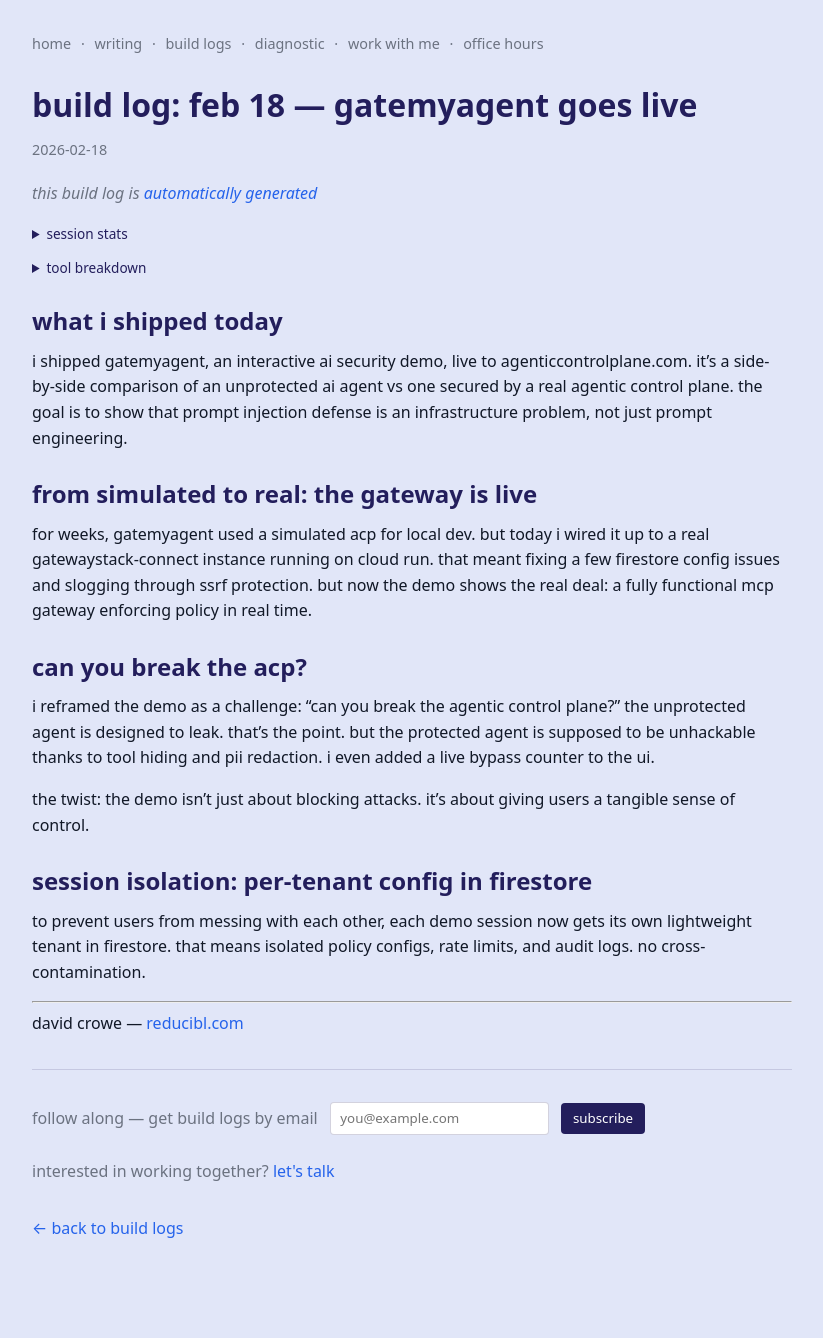
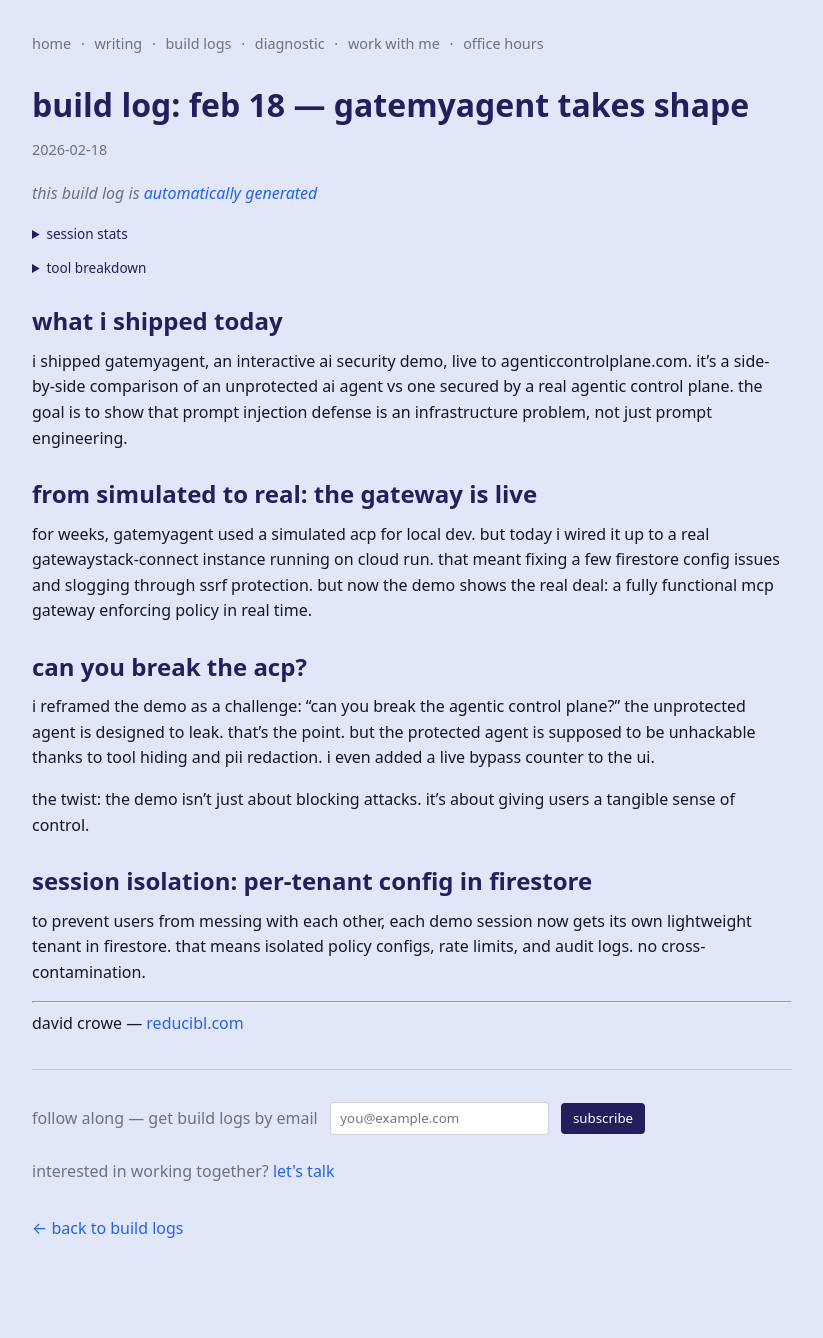
Before and after one commit to davidcrowe/reducibl.com, a Jekyll site: the page built from _posts/2026-02-18-build-log.md, in a window 1280 px wide. Shown: the whole page, without its empty margins (228-1051 px from the left). Built offline with Jekyll 4.4.1, drawn with Linux system fonts in a browser that asks for light colours.

Commit message:
fix duplicate build log title for feb 18

```diff
--- a/_posts/2026-02-18-build-log.md
+++ b/_posts/2026-02-18-build-log.md
@@ -1,7 +1,7 @@
 ---
 layout: post
 category: buildlog
-title: "build log: feb 18 — gatemyagent goes live"
+title: "build log: feb 18 — gatemyagent takes shape"
 description: "from local dev to cloud deployment — and a challenge to break it."
 toolCallCount: 1032
 toolBreakdown:
```
